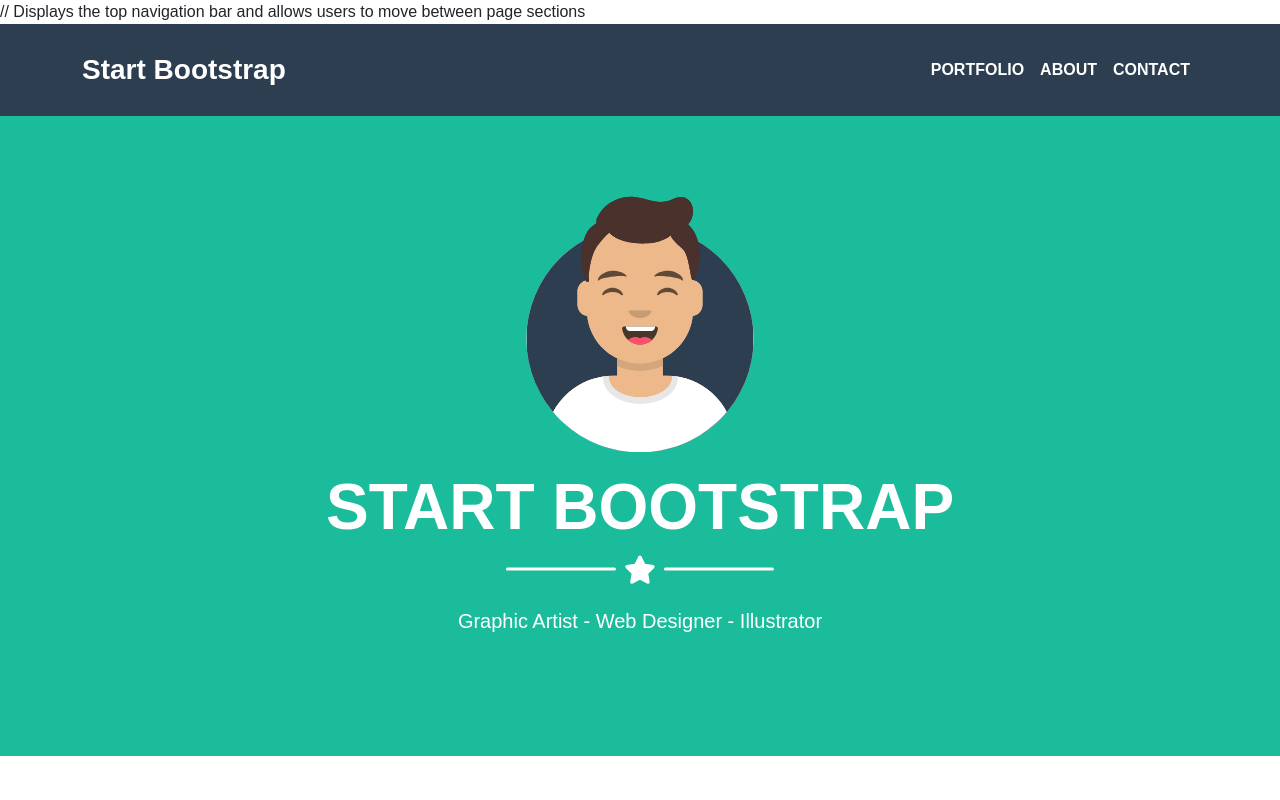
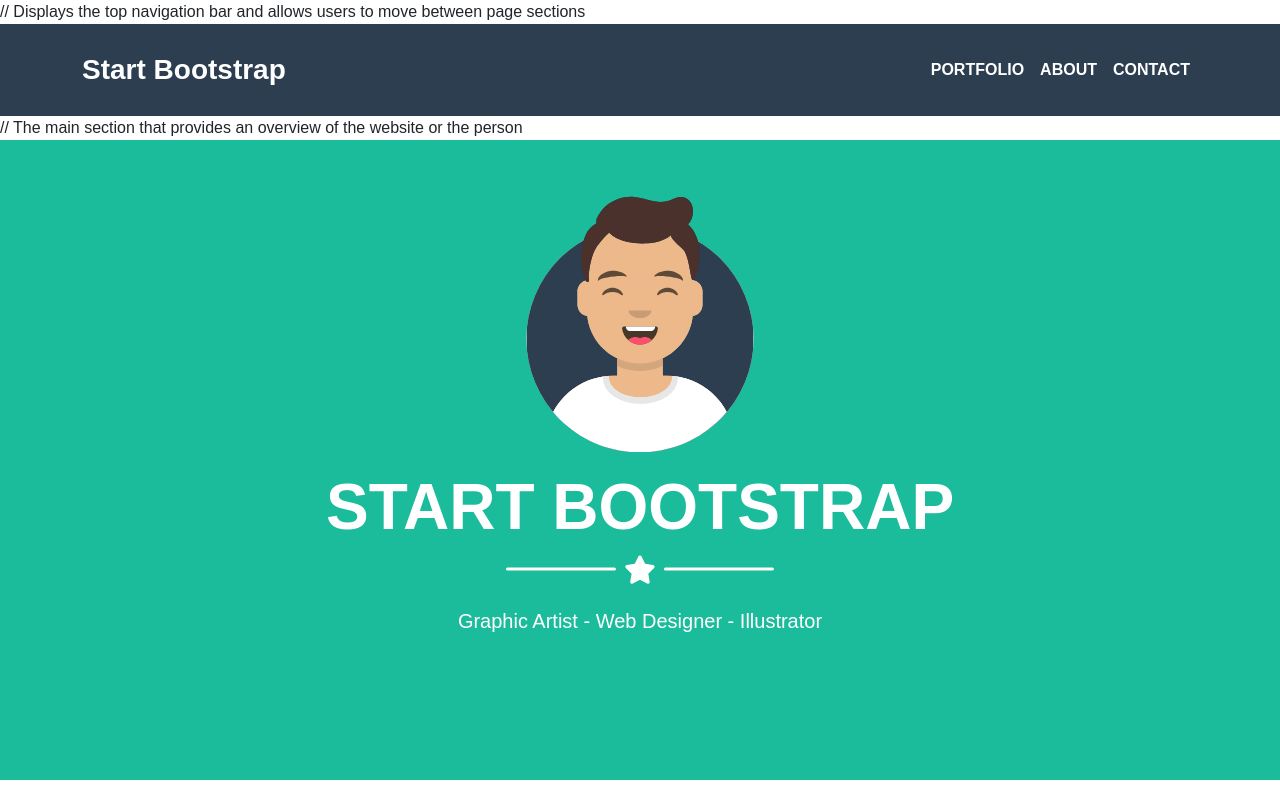
Before and after one commit to roaa-1/react1, a React (Vite) app: page / in a window 1280 px wide. Shown: the top 800 px of the page. Built offline with nearby package versions, Linux system fonts and the light colour scheme; the HTML template or start-up script is replaced by a standard one; a web font is replaced by a local one.

Commit message:
create Hero

```diff
--- a/src/App.jsx
+++ b/src/App.jsx
@@ -11,7 +11,7 @@ function App() {
     <>
     // Displays the top navigation bar and allows users to move between page sections
       <Navbar />
-
+    // The main section that provides an overview of the website or the person
       <Hero />
       <Portfolio />
       <About />
```
